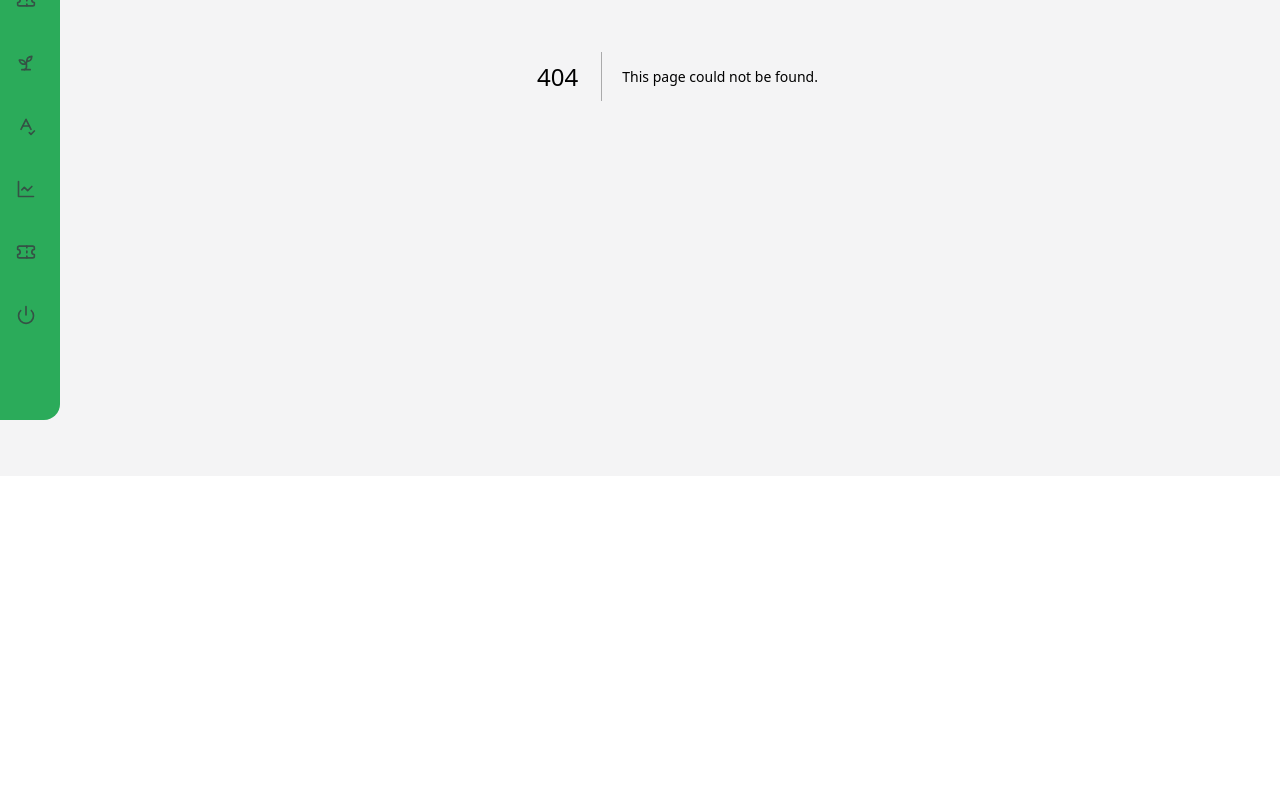
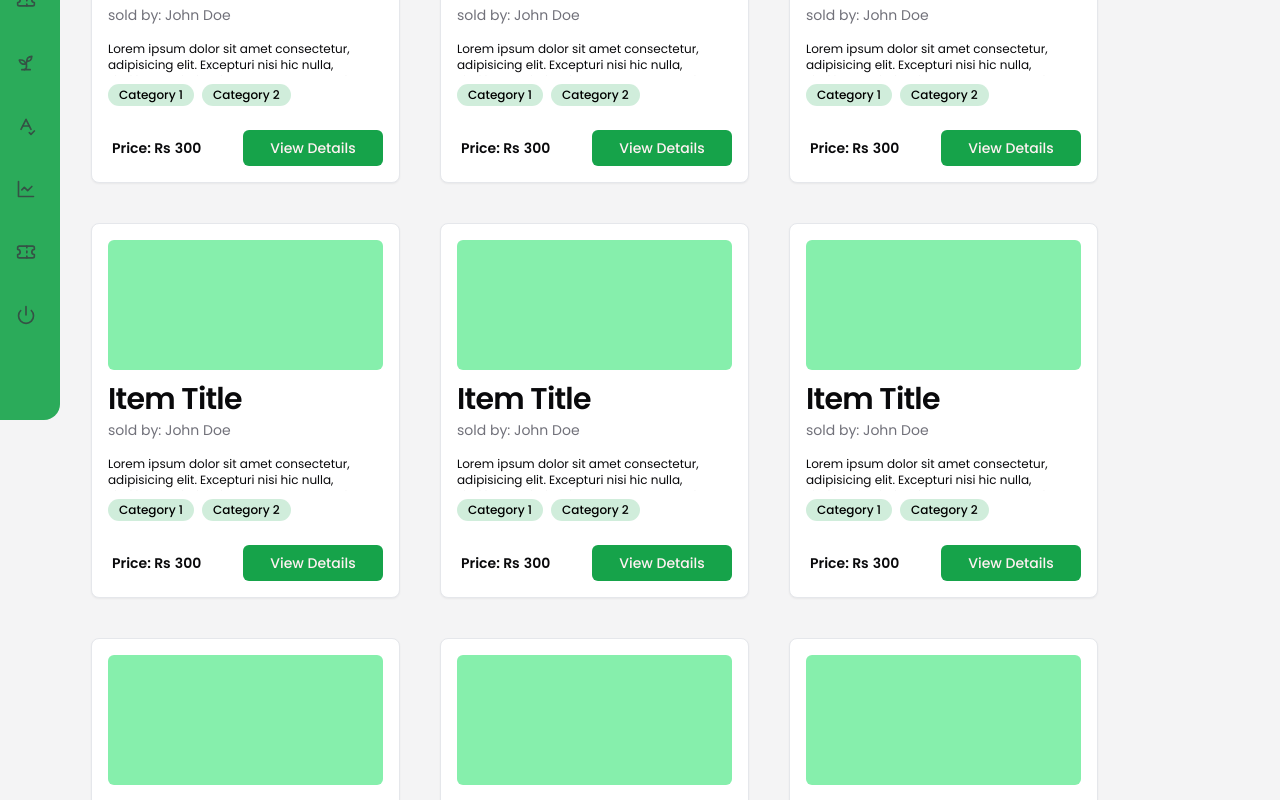
Before and after one commit to team-bhoomi/genekriti-web, a Next.js app: page /market-place in a window 1280 px wide. Before the commit this address had no page. Shown: the part 380-1180 px from the top of the page. Before the commit the page ends 856 px from the top, so only its background shows below. Built offline with nearby package versions, Linux system fonts and the light colour scheme.

Commit message:
created market place page

```diff
--- /dev/null
+++ b/app/market-place/page.tsx
@@ -0,0 +1,22 @@
+import { SearchBar } from "@/app/market-place/search-bar";
+import { ProductCard } from "@/components/market-place/product-card";
+
+export default function Page() {
+    return (
+        <main>
+            <SearchBar />
+            <div className="flex flex-wrap gap-10 px-4 pt-3 pb-10">
+                <ProductCard />
+                <ProductCard />
+                <ProductCard />
+                <ProductCard />
+                <ProductCard />
+                <ProductCard />
+                <ProductCard />
+                <ProductCard />
+                <ProductCard />
+                <ProductCard />
+            </div>
+        </main>
+    );
+}
```
